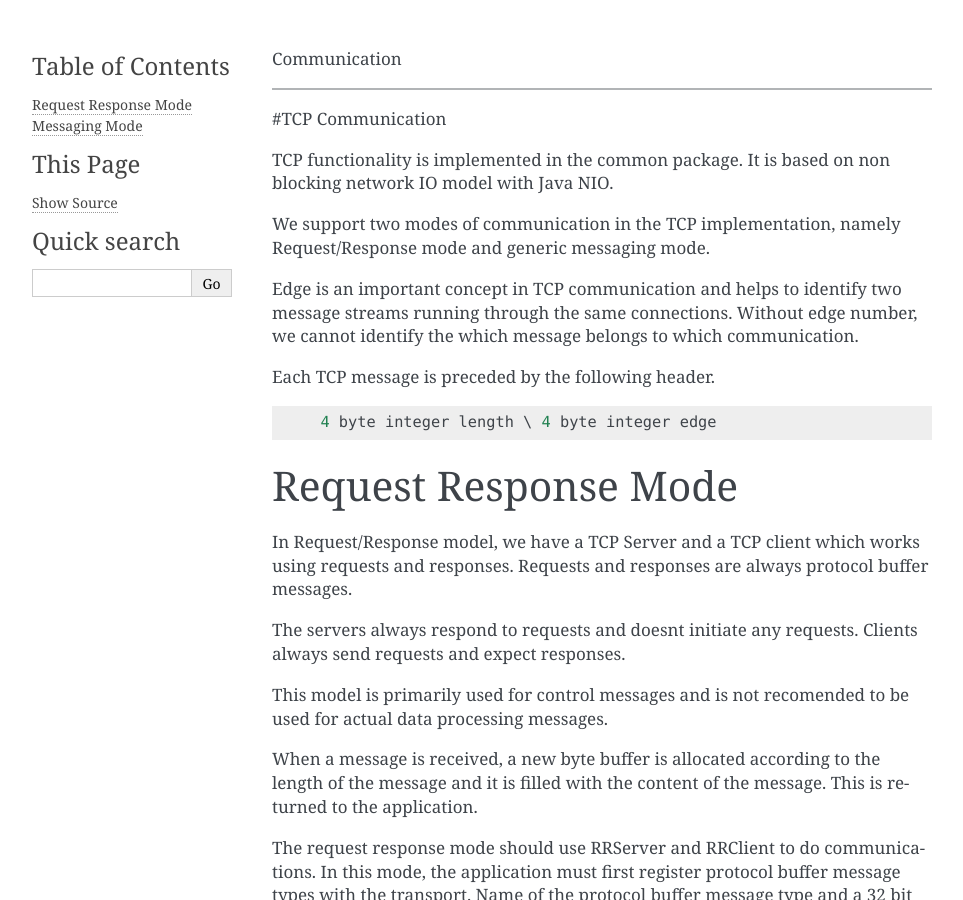
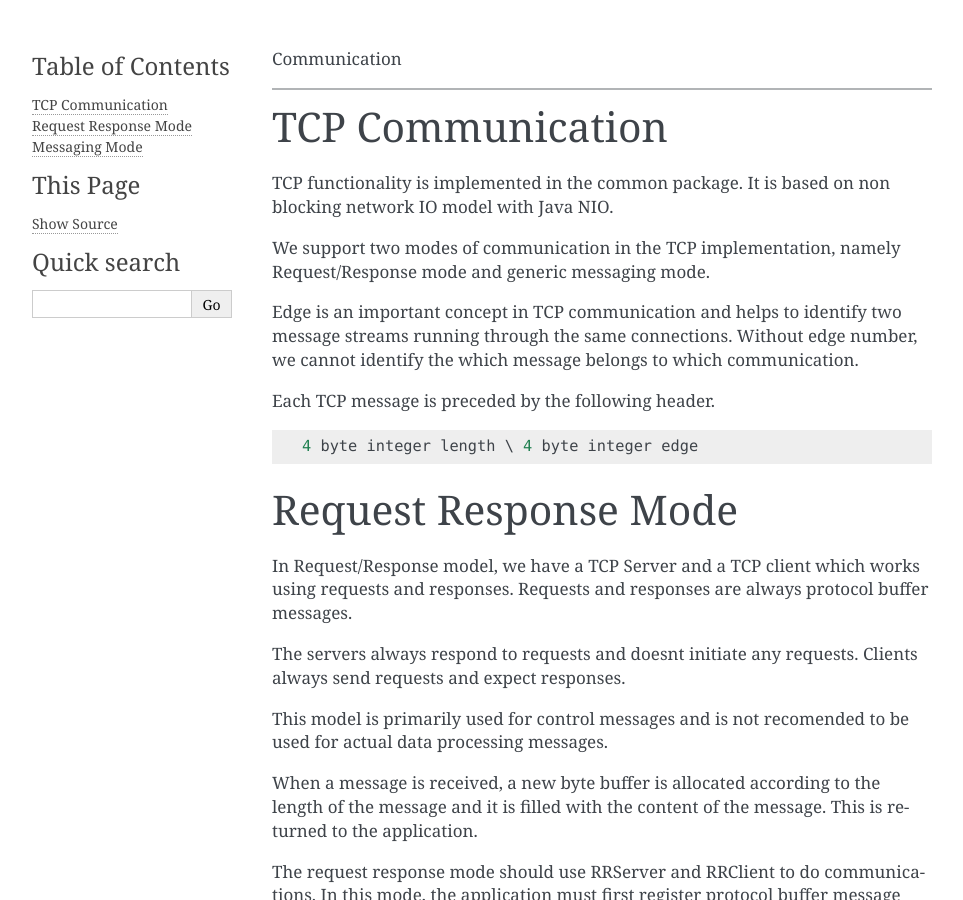
Before and after one commit to twister2/twister2, a Sphinx documentation site: the page built from docs/documents/architecture/communication.md, in a window 1280 px wide and 900 px high. Shown: the whole window, without its empty margins (148-1111 px from the left). Built offline with Sphinx 7.4.7, drawn with Linux system fonts in a browser that asks for light colours.

Commit message:
change the communication module

````diff
--- a/docs/documents/architecture/communication.md
+++ b/docs/documents/architecture/communication.md
@@ -1,7 +1,7 @@
 Communication
 ******
 
-#TCP Communication
+## TCP Communication
 
 TCP functionality is implemented in the common package. It is based on non blocking network IO model
 with Java NIO.
@@ -16,12 +16,11 @@ which communication.
 
 Each TCP message is preceded by the following header.
 
-```
-  4 byte integer length \ 4 byte integer edge
-```
 
-Request Response Mode
-----------------------
+	4 byte integer length \ 4 byte integer edge
+
+
+## Request Response Mode
 
 In Request/Response model, we have a TCP Server and a TCP client which works using requests and
 responses. Requests and responses are always protocol buffer messages.
@@ -42,24 +41,22 @@ message header.
 
 So each message is preceded by
 
-```
-  4 byte integer length \ 4 byte integer edge |4 byte request id length | request id | 4 byte message name length | message name
-```
+	4 byte integer length \ 4 byte integer edge |4 byte request id length | request id | 4 byte message name length | message name
 
 When we send a message, a callback is registered to receive the responses. The requests and responces
 are matched using the unique request id generated for each message.
 
-Messaging Mode
----------------
+## Messaging Mode
+
 
 In messaging mode, the tcp network sends data buffers in Java ByteBuffer objects. It uses set of
 fixed data buffers to transfer and reveive data.
 
 Each TCP message is preceded by the following header.
 
-```
-  4 byte integer length \ 4 byte integer edge
-```
+
+	4 byte integer length \ 4 byte integer edge
+
 
 
 In this mode, receiving buffers must be posted to the tranport and the when it receives a message,
````
